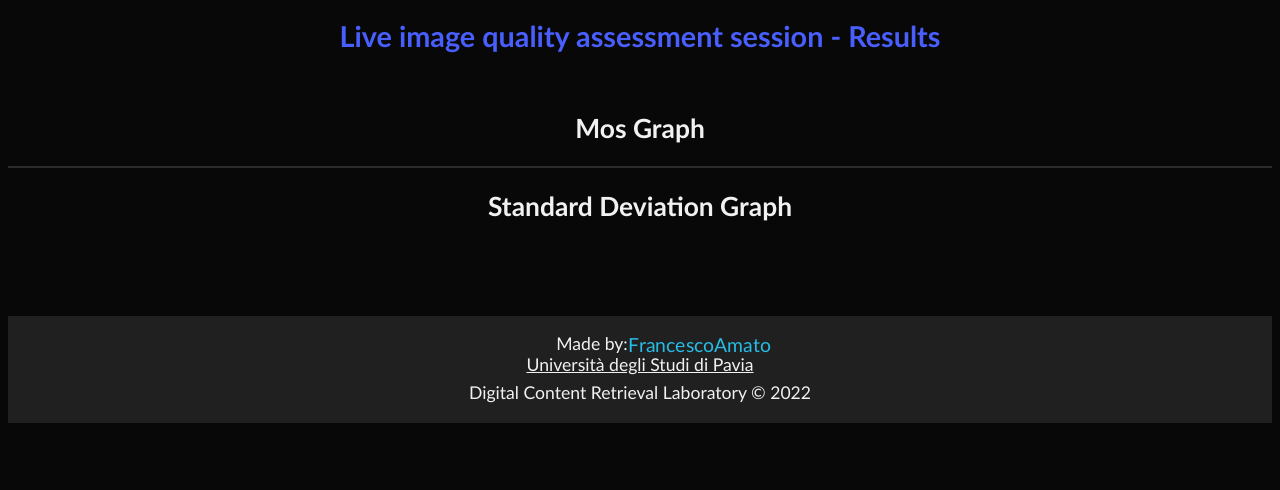
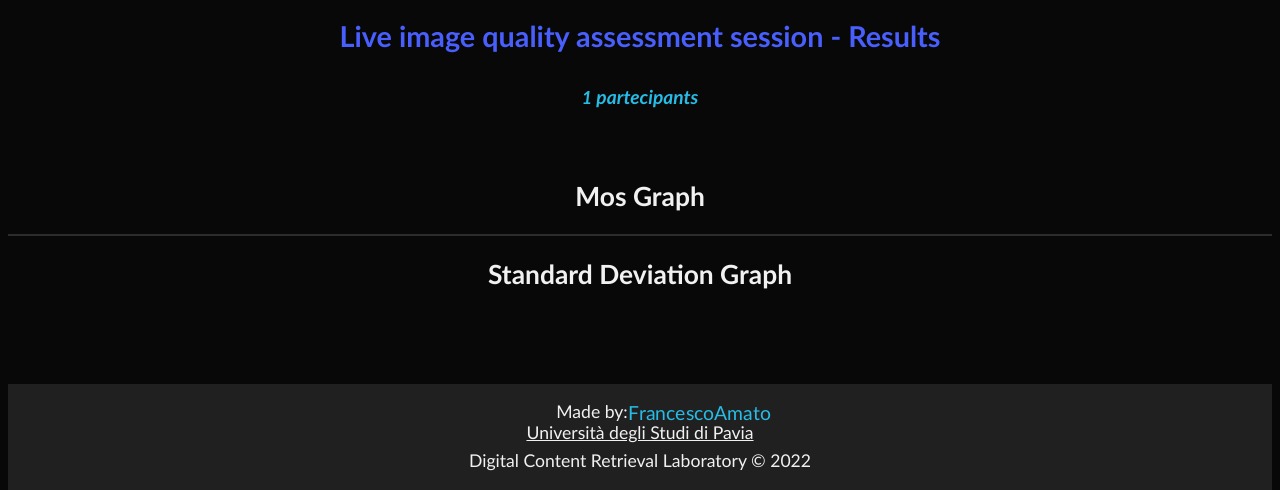
Before and after one commit to aiman-al-masoud/image_quality_assessment, a Flask app: page /graph_display in a window 1280 px wide. Shown: the part 55-545 px from the top of the page. Run offline with Flask 2, Linux system fonts and the light colour scheme; some libraries are stand-ins or nearby versions.

Commit message:
Display the number of partecipants that have partecipated to live session evaluation

```diff
--- a/static/scripts/display_graphs.js
+++ b/static/scripts/display_graphs.js
@@ -103,4 +103,10 @@ window.onload = () => {
 
     display(names, originals, imp1, imp2, "stddev_mos_graph_div", "&#963; of MOS");
   });
+
 }
+
+/* Understand the number of partecipants in ratings.csv, and write it in partecipants label in graph_display.html*/
+var ratings_db = location.hostname + "/dynamic/ratings.csv";
+var partecipants = (ratings_db.split("\n")).length;
+document.getElementById('partecipants').innerHTML = partecipants;
--- a/static/stylesheets/style.css
+++ b/static/stylesheets/style.css
@@ -6,6 +6,14 @@ body{
 
 .blue{
   color: #485efd;
+}
+
+.light-blue{
+  color: #27bce6;
+}
+
+.large {
+  font-size: large;
 }
 
 .white{
--- a/templates/graph_display.html
+++ b/templates/graph_display.html
@@ -18,8 +18,9 @@
     </nav>
 
     <h1 class="blue">Live image quality assessment session - Results</h1>
+    <h5 class="light-blue"><em><label class="light-blue large" id="partecipants"></label> partecipants </label></em></h5>
+    <br>
 
-    <p>
     <h2>Mos Graph</h2>
     <div id="mos_graph_div"></div>
     <hr>
```
